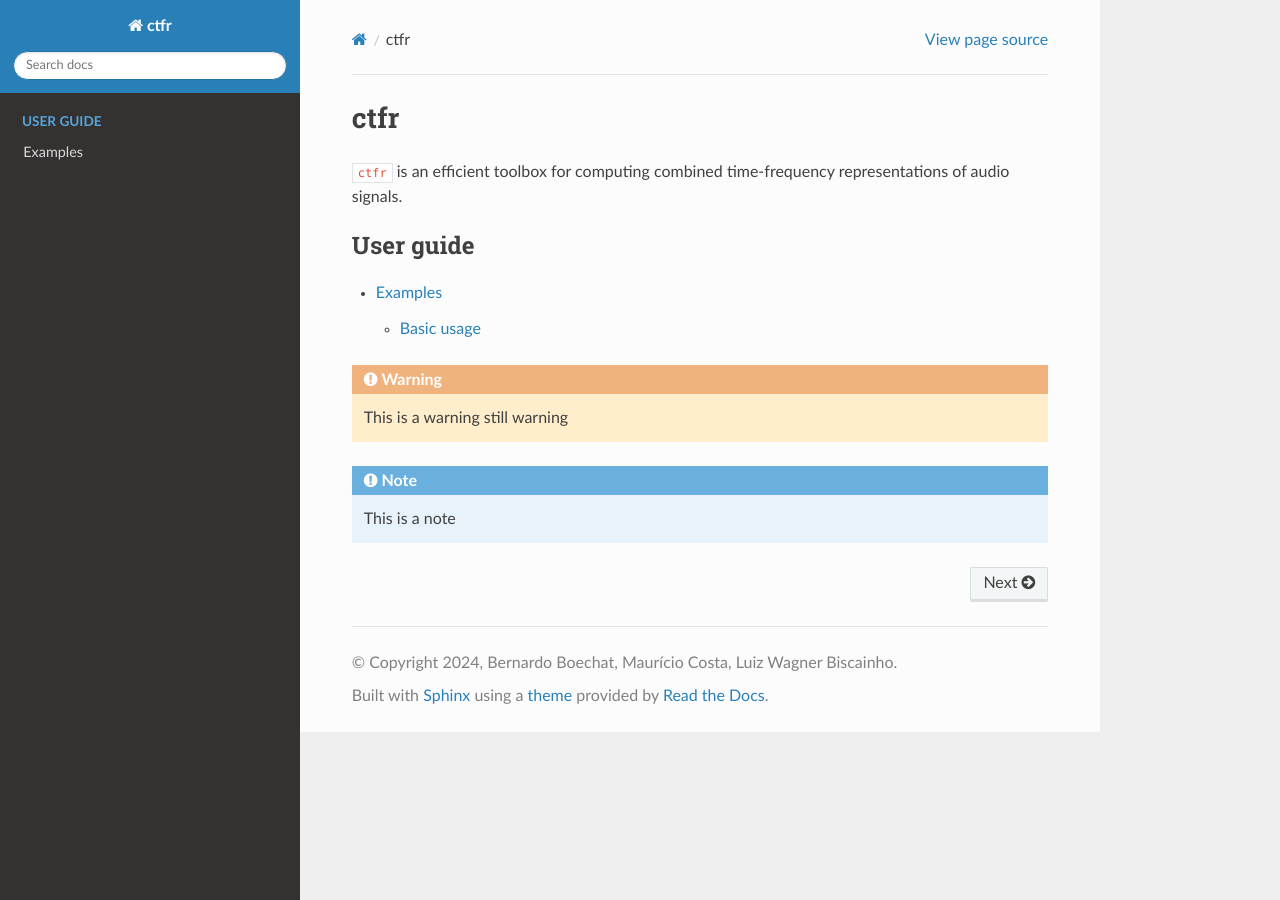
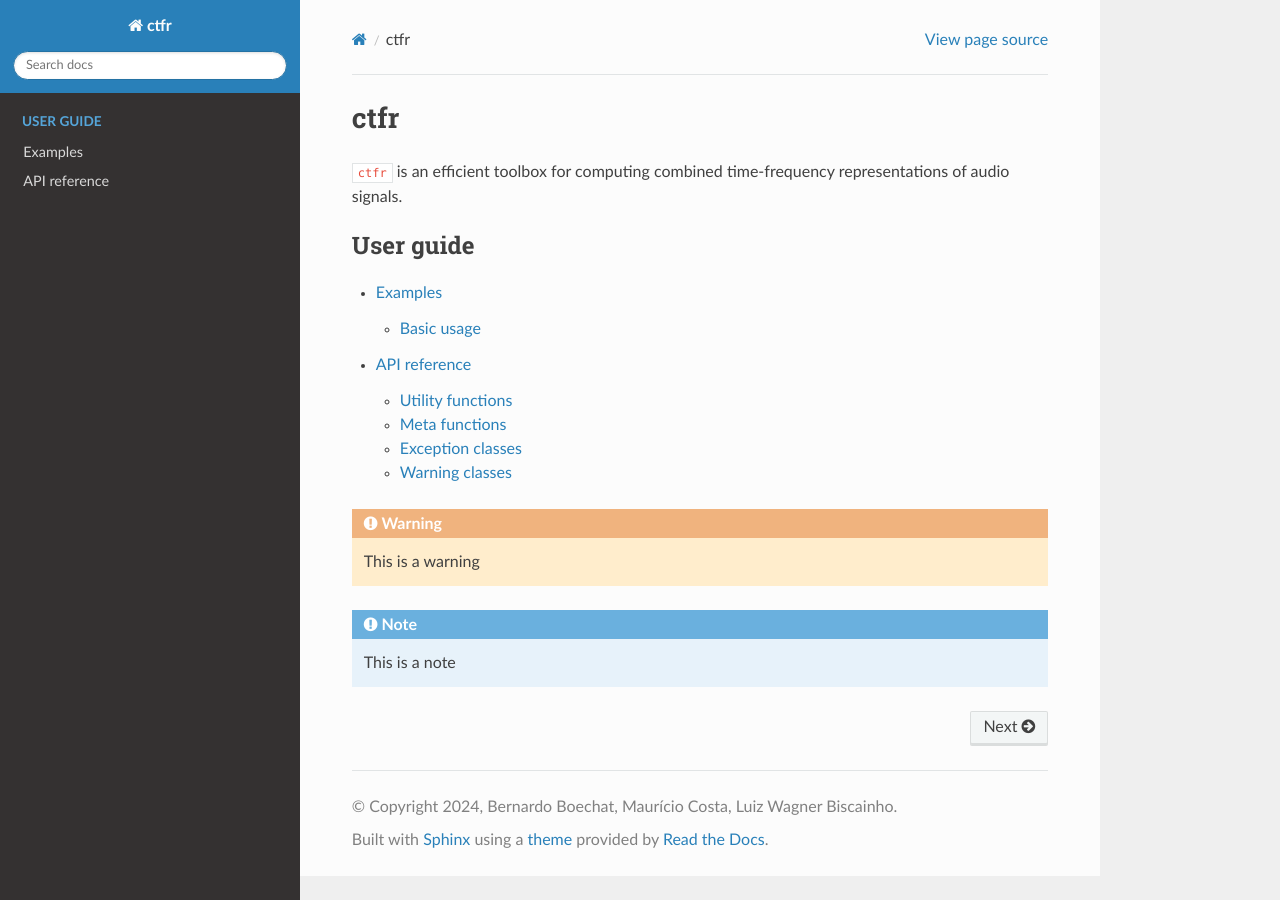
Before and after one commit to b-boechat/ctfr, a Sphinx documentation site: the page built from docs/index.rst, in a window 1280 px wide. Built offline with Sphinx 7.4.7 and the Read the Docs theme 3.1.0, drawn with Linux system fonts in a browser that asks for light colours; formulas are drawn with MathJax 3.

Commit message:
Update docstrings and documentation, change some method_utils functions' names.

```diff
--- /dev/null
+++ b/docs/api/api.rst
@@ -0,0 +1,10 @@
+API reference
+=============
+
+.. toctree::
+   :maxdepth: 2
+
+   util
+   meta
+   exception
+   warning
--- a/docs/conf.py
+++ b/docs/conf.py
@@ -27,6 +27,7 @@ extensions = [
     'sphinx.ext.imgmath',
     'sphinx.ext.intersphinx',
     'sphinx.ext.doctest',
+    'sphinx.ext.napoleon',
     'sphinx_gallery.gen_gallery'
 ]
 
@@ -38,6 +39,9 @@ sphinx_gallery_conf = {
     "gallery_dirs": "gallery_examples",
     "filename_pattern": "/basic_usage.py",
 }
+
+add_module_names = True
+autodoc_member_order = 'bysource'
 
 # -- Options for HTML output -------------------------------------------------
 # https://www.sphinx-doc.org/en/master/usage/configuration.html#options-for-html-output
--- a/docs/index.rst
+++ b/docs/index.rst
@@ -13,11 +13,12 @@ ctfr
    :caption: User guide
 
    gallery_examples/index
+   api/api
 
 
 .. warning::
    This is a warning
-   still warning
+
 
 .. note::
    This is a note
--- a/docs/ipynb_to_gallery.py
+++ b/docs/ipynb_to_gallery.py
@@ -39,7 +39,6 @@ def convert_ipynb_to_gallery(file_name):
             if cell['cell_type'] == 'markdown':
                 md_source = ''.join(cell['source'])
                 rst_source = pdoc.convert_text(md_source, 'rst', 'md')
-                #Substitute pattern
                 rst_source = note_md_pattern.sub(".. note::\n   ", rst_source)
                 commented_source = '\n'.join(['# ' + x for x in
                                               rst_source.split('\n')])
@@ -54,5 +53,5 @@ def convert_ipynb_to_gallery(file_name):
 
 if __name__ == '__main__':
     import sys
-    download_pandoc()
+    download_pandoc() # This is a workaround for now.
     convert_ipynb_to_gallery(sys.argv[-1])
--- a/src/ctfr/__init__.py
+++ b/src/ctfr/__init__.py
@@ -8,7 +8,7 @@ from ctfr.warning import FunctionNotBuiltWarning
 
 import ctfr.methods as methods
 from ctfr.methods.methods_dict import _methods_dict
-from ctfr.methods.methods_utils import get_methods, list_methods, validate_method, get_method_name
+from ctfr.methods.methods_utils import show_methods, get_methods_list, get_method_name
 
 
 def _export_all_method_functions(_methods_dict):
```
Also changed, not shown: docs/api/exception.rst (added, +9 -0 lines), docs/api/meta.rst (added, +8 -0 lines), docs/api/util.rst (added, +25 -0 lines), docs/api/warning.rst (added, +9 -0 lines), 4 other files.
